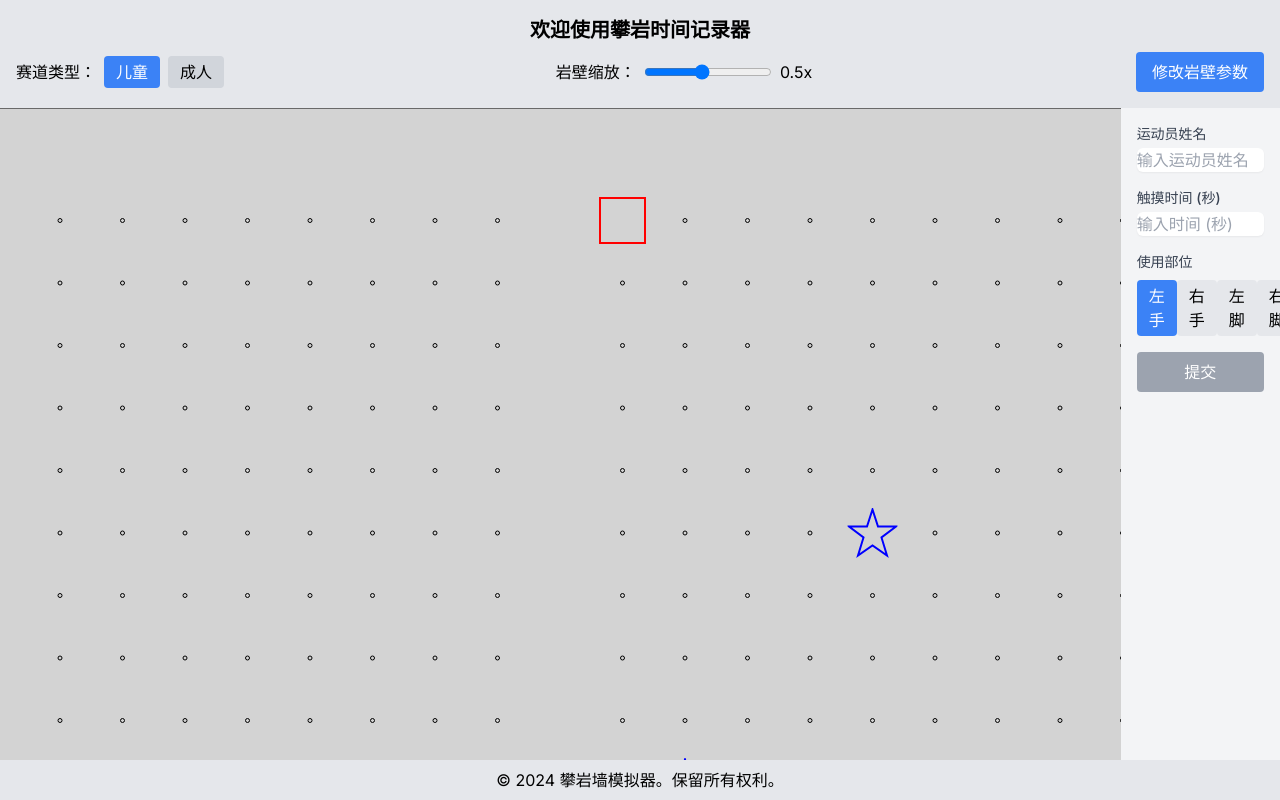
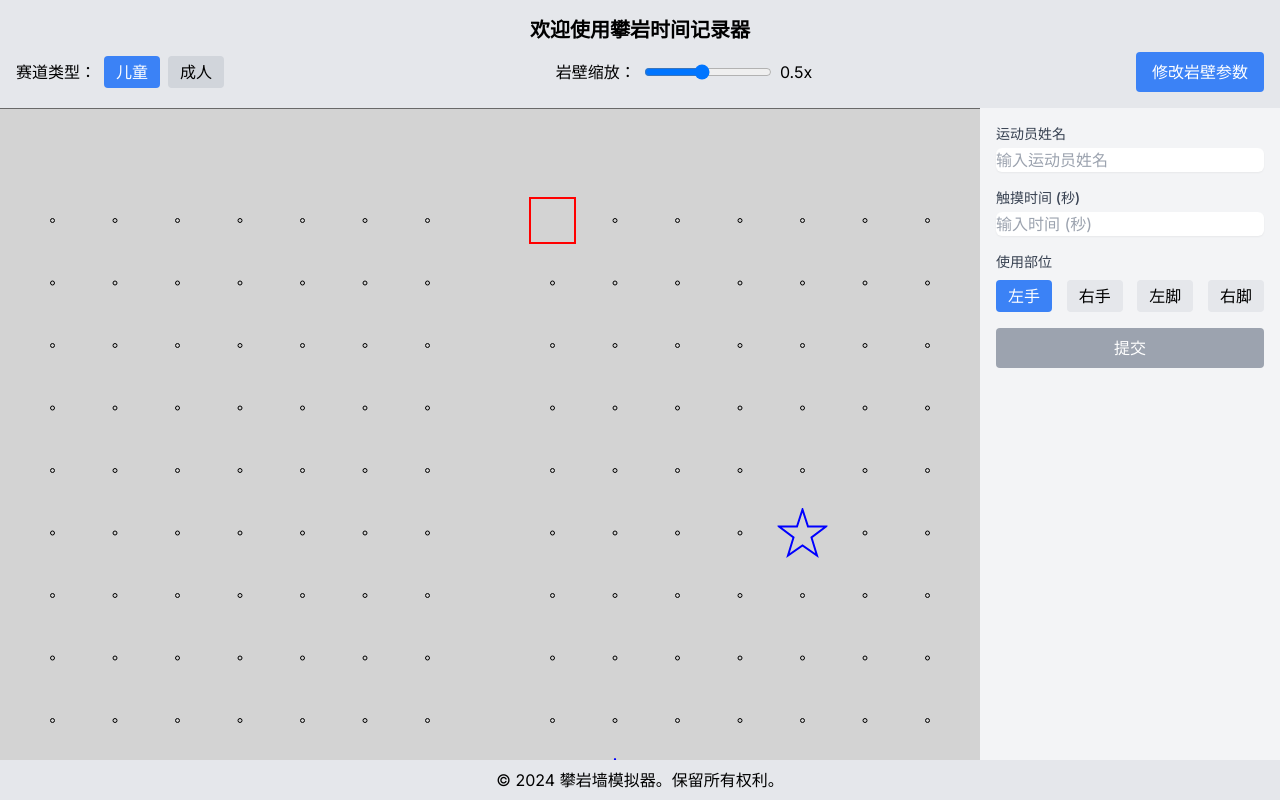
Before and after one commit to biercewang/wrxclimb, a Next.js app: page / in a window 1280 px wide. Built offline with nearby package versions, Linux system fonts and the light colour scheme.

Commit message:
调整右侧最小宽度

```diff
--- a/app/page.tsx
+++ b/app/page.tsx
@@ -551,7 +551,7 @@ const Home: React.FC = () => {
       </header>
       <div className="flex flex-grow overflow-hidden">
         {/* 岩壁显示区 */}
-        <div className="flex-grow overflow-auto">
+        <div className="flex-grow overflow-auto min-w-0">
           <div className="flex justify-center">
             <div
               className="relative"
@@ -585,7 +585,7 @@ const Home: React.FC = () => {
         </div>
 
         {/* 右侧区域 */}
-        <div className="w-full sm:w-1/3 bg-gray-100 flex flex-col overflow-hidden">
+        <div className="w-full sm:w-1/3 bg-gray-100 flex flex-col overflow-hidden" style={{ minWidth: '300px' }}>
           {/* 设置区和时间记录区共享同一个容器 */}
           <div className="flex-grow overflow-y-auto">
             {/* 设置区 */}
```
